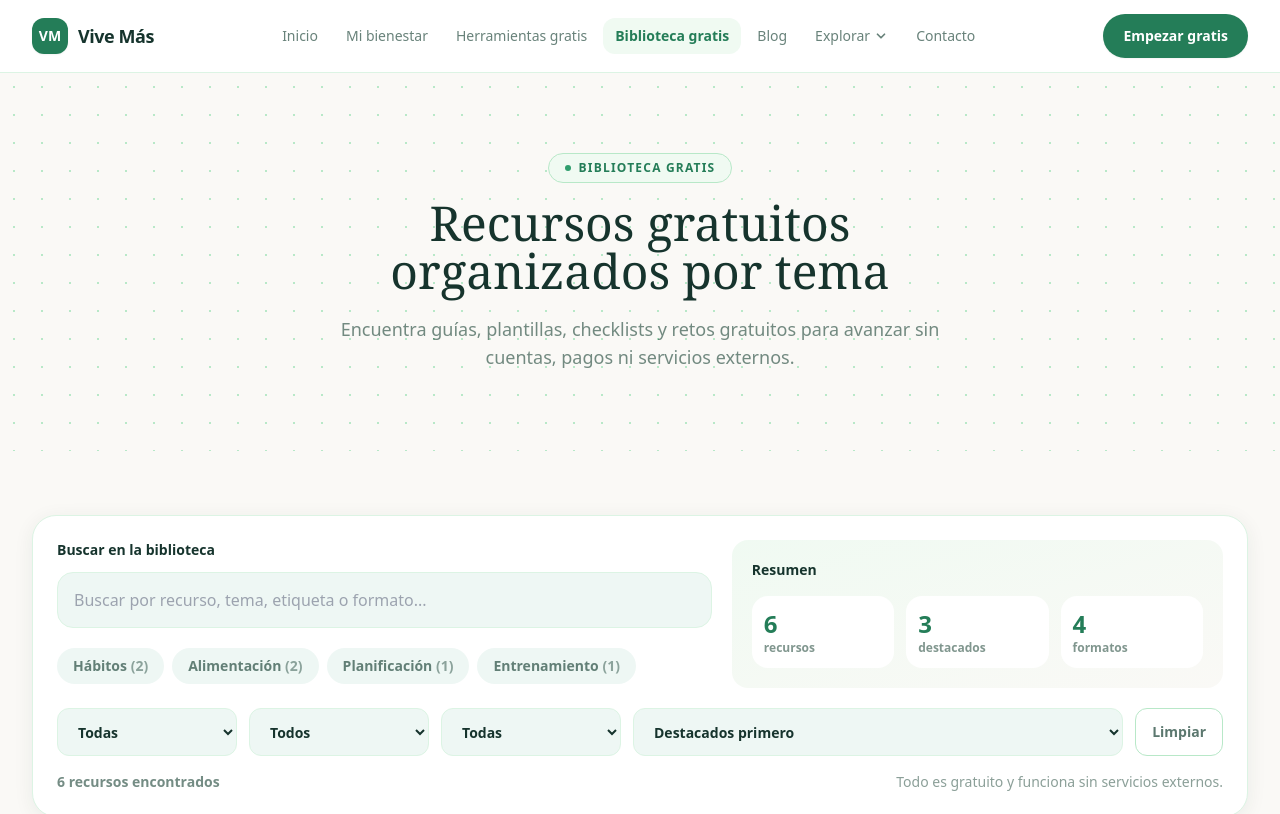
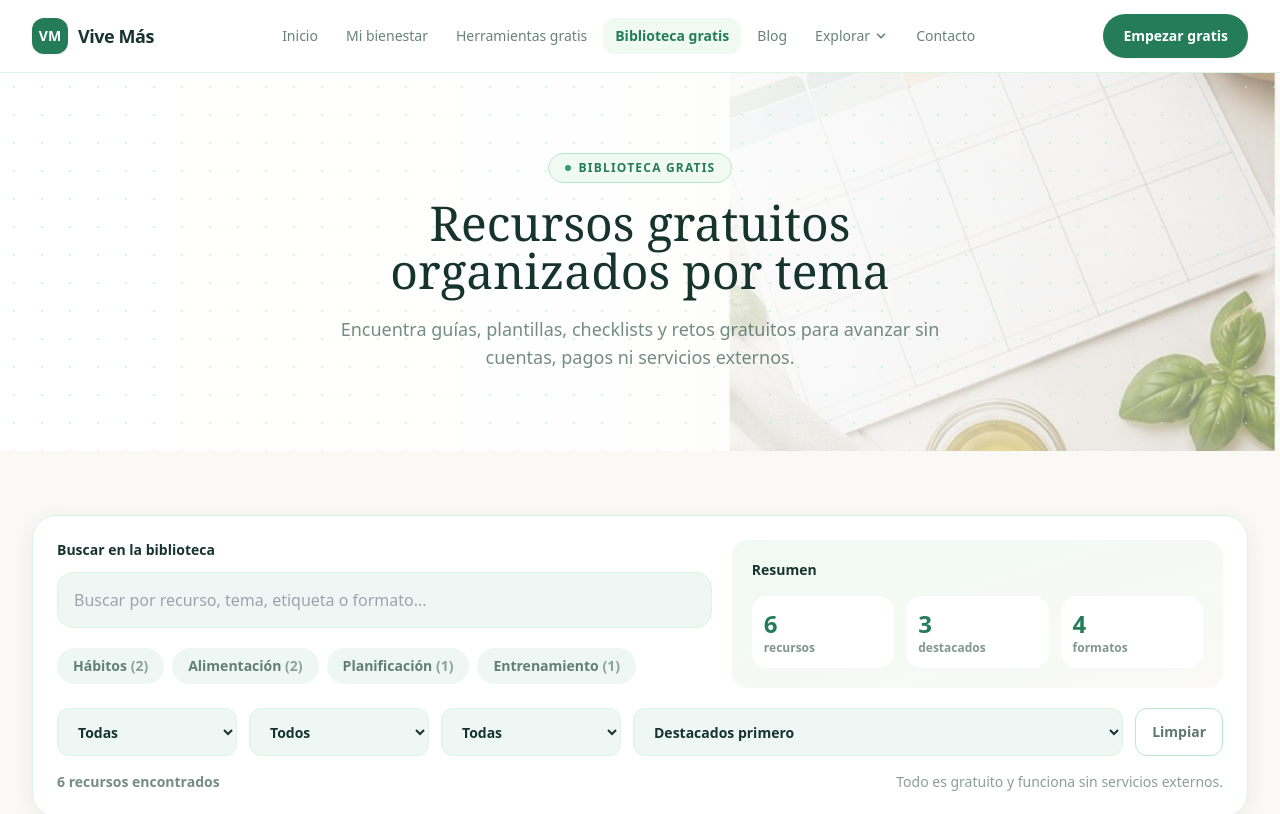
Before and after one commit to instialejandro-stack/vive-mas, a Next.js app: page /biblioteca-gratis in a window 1280 px wide. Shown: the top 814 px of the page. Built offline with nearby package versions, Linux system fonts and the light colour scheme.

Commit message:
Add wellbeing and library header backgrounds

```diff
--- a/app/biblioteca-gratis/page.tsx
+++ b/app/biblioteca-gratis/page.tsx
@@ -12,8 +12,18 @@ export const metadata: Metadata = {
 export default function BibliotecaGratisPage() {
   return (
     <>
-      <section className="bg-dots bg-gradient-to-br from-leaf-50 to-cream py-20">
-        <div className="page-shell">
+      <section
+        className="relative overflow-hidden bg-gradient-to-br from-leaf-50 via-white to-cream py-20"
+        style={{
+          backgroundImage:
+            "linear-gradient(90deg, rgba(255,255,255,0.96) 0%, rgba(255,255,255,0.9) 48%, rgba(247,245,236,0.42) 100%), url('/images/resources/plantilla-menu-semanal.jpg')",
+          backgroundPosition: "center, right center",
+          backgroundRepeat: "no-repeat",
+          backgroundSize: "cover, min(560px, 72vw) auto"
+        }}
+      >
+        <div className="absolute inset-0 bg-dots opacity-55" aria-hidden="true" />
+        <div className="page-shell relative">
           <SectionTitle
             eyebrow="Biblioteca gratis"
             title="Recursos gratuitos organizados por tema"
--- a/app/mi-bienestar/page.tsx
+++ b/app/mi-bienestar/page.tsx
@@ -11,8 +11,13 @@ export const metadata: Metadata = {
 export default function MiBienestarPage() {
   return (
     <>
-      <section className="bg-dots bg-gradient-to-br from-leaf-50 to-cream py-20">
-        <div className="page-shell">
+      <section
+        className="relative overflow-hidden bg-cover bg-center py-20"
+        style={{ backgroundImage: "url('/images/healthy-lifestyle-hero.png')" }}
+      >
+        <div className="absolute inset-0 bg-gradient-to-r from-white via-white/88 to-leaf-50/62" aria-hidden="true" />
+        <div className="absolute inset-0 bg-dots opacity-45" aria-hidden="true" />
+        <div className="page-shell relative">
           <SectionTitle
             eyebrow="Panel local"
             title="Mi bienestar"
```
